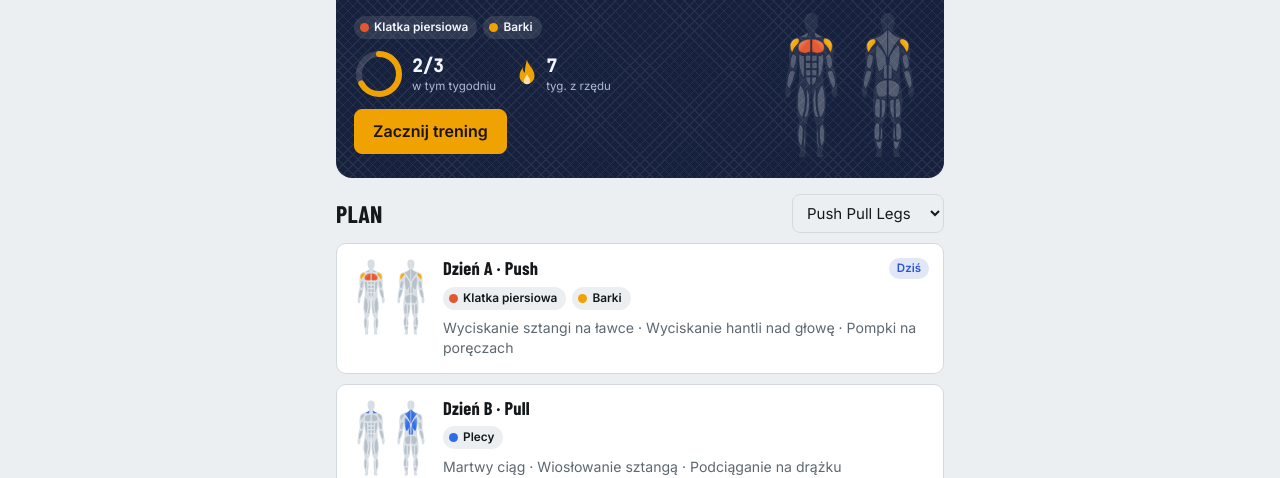
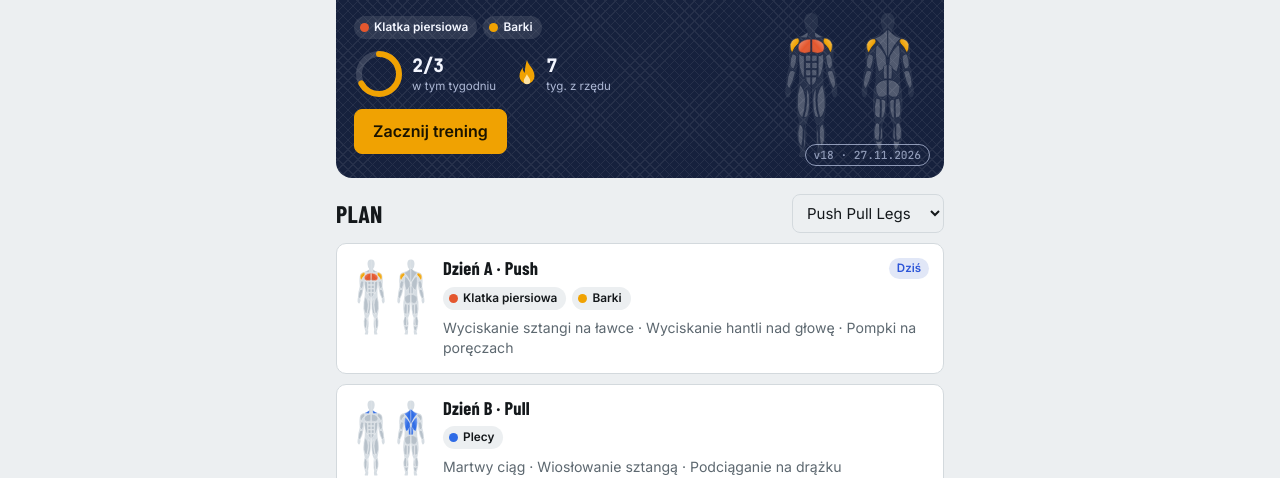
Before and after one commit to lukaszbogaczyk-glitch/gym-app, a plain HTML site: page index.html in a window 1280 px wide. Shown: the part 250-728 px from the top of the page. Drawn offline with nearby package versions, Linux system fonts and the light colour scheme.

Commit message:
Numer wersji na ekranie startowym i w nagłówkach zakładek
Co-Authored-By: Claude Opus 5.5 <noreply@anthropic.com>
Claude-Session: https://claude.ai/code/session_01V8ABfWQwRywGHa5zd3iadY

```diff
--- a/index.html
+++ b/index.html
@@ -276,6 +276,8 @@ button[disabled]{opacity:.6;cursor:progress}
 .wz-ainote{border-color:var(--accent)}
 .wz-nav{position:sticky;bottom:calc(72px + env(safe-area-inset-bottom,0px));background:var(--bg);padding:8px 0}
 .xl-sum ul{margin:6px 0;padding-left:18px}.xl-sum li{margin:2px 0}.xl-err{color:var(--danger,#c62828)}
+.hero{position:relative}.hero .ver{position:absolute;bottom:12px;right:14px;color:var(--hero-muted);border-color:currentColor;opacity:.8}
+.ver{align-self:flex-start;font-size:.7rem;color:var(--muted);border:1px solid var(--line);border-radius:999px;padding:2px 8px;white-space:nowrap}
 .toast{position:fixed;left:50%;transform:translateX(-50%);bottom:calc(76px + env(safe-area-inset-bottom,0px));background:var(--ink);color:var(--bg);padding:8px 14px;border-radius:8px;font-weight:600;z-index:9}
 @media (prefers-reduced-motion:no-preference){.card{transition:border-color .15s}}
 </style>
@@ -941,12 +943,15 @@ function viewNotatki(){
 }
 
 let lastView='';
+// wersja aplikacji: zmieniaj przy każdym scaleniu (numer PR + data), żeby na telefonie było widać, czy jest najnowsza
+const APP_VERSION='v18 · 27.11.2026';
 function render(){
   renderTabs();
   const app=document.getElementById('app');const key=tab+(tab==='planuj'?ui.sub:'')+(ui.draft?'-d':'');
   app.classList.toggle('enter',key!==lastView);lastView=key;
   document.getElementById('sheet').innerHTML=exSheet();
   app.innerHTML=({planuj:viewPlanuj,trenuj:viewTrening,obserwuj:viewNotatki,wnioskuj:viewWnioskuj,radz:viewPorady}[tab])();
+  const top=!ui.draft&&app.querySelector('header.top,.hero');if(top&&!top.querySelector('.ver'))top.insertAdjacentHTML('beforeend',`<span class="ver num" title="Wersja aplikacji">${APP_VERSION}</span>`);
 }
 
 function leaveExample(){if(S.example){S.example=false}}
```
